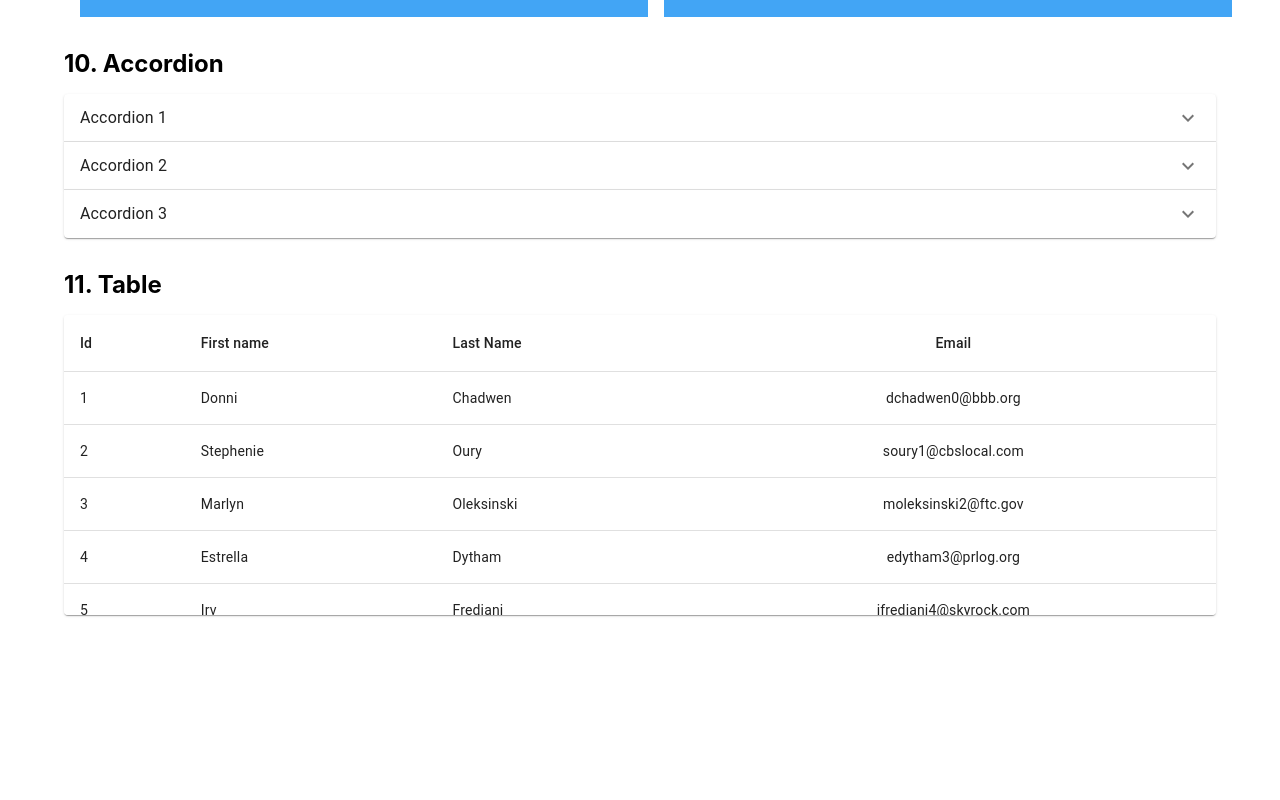
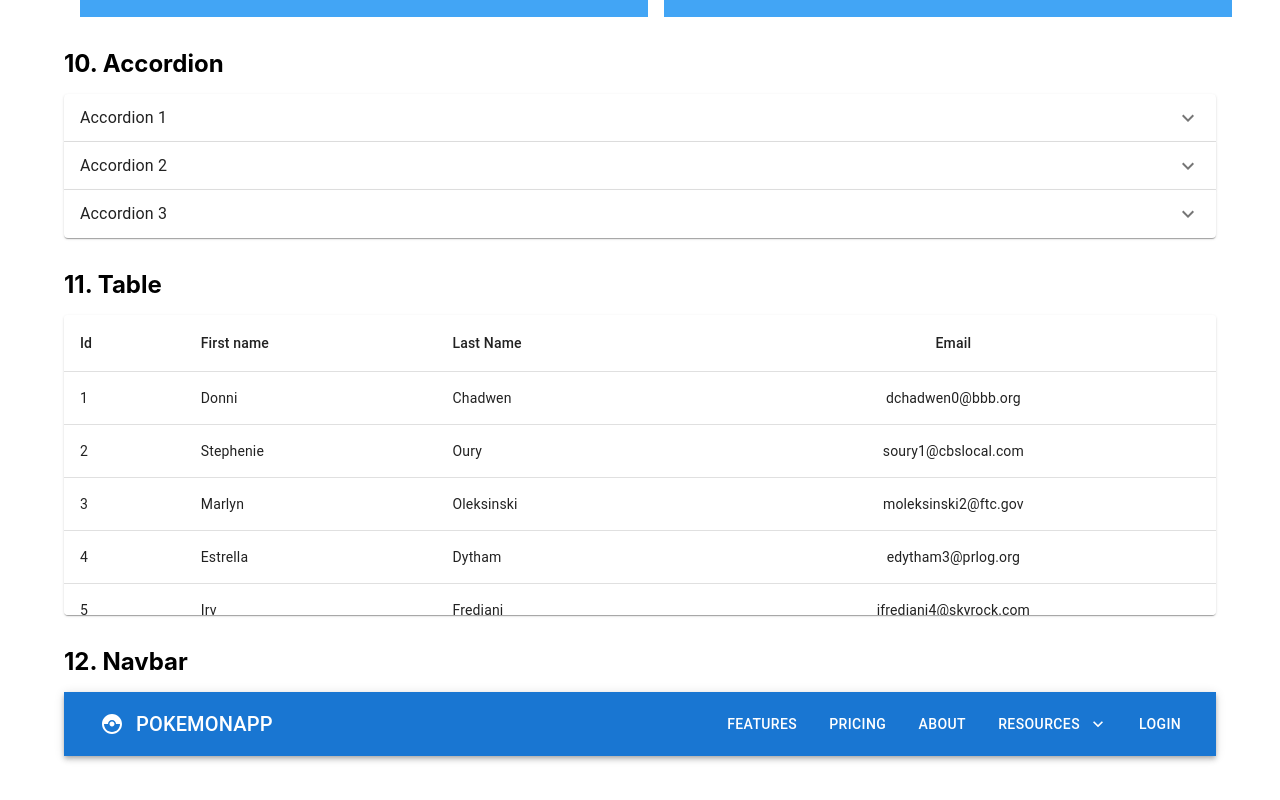
Before and after one commit to clarklindev/react-materialui, a React (Create React App) app: page / in a window 1280 px wide. Shown: the part 5525-6325 px from the top of the page. Before the commit the page ends 6204 px from the top, so only its background shows below. Built offline with nearby package versions, Linux system fonts and the light colour scheme.

Commit message:
NavBar + Menu

```diff
--- a/src/App.tsx
+++ b/src/App.tsx
@@ -14,6 +14,7 @@ import { MuiCard } from "./components/MuiCard";
 import { MuiLayout } from "./components/MuiLayout";
 import { MuiAccordion } from "./components/MuiAccordion";
 import { MuiTable } from "./components/MuiTable";
+import { MuiNavbar } from "./components/MuiNavbar";
 
 function App() {
   return (
@@ -95,6 +96,11 @@ function App() {
           <h2>11. Table</h2>
           <MuiTable />
         </Stack>
+
+        <Stack direction='column' spacing={2}>
+          <h2>12. Navbar</h2>
+          <MuiNavbar />
+        </Stack>
       </Stack>
     </div>
   );
--- /dev/null
+++ b/src/components/MuiNavbar.tsx
@@ -0,0 +1,76 @@
+import React, { useState } from "react";
+import {
+  AppBar,
+  Toolbar,
+  IconButton,
+  Typography,
+  Stack,
+  Button,
+  Menu, //MENU
+  MenuItem, //MENU
+} from "@mui/material";
+import CatchingPokemonIcon from "@mui/icons-material/CatchingPokemon";
+import KeyboardArrowDownIcon from "@mui/icons-material/KeyboardArrowDown";
+
+export const MuiNavbar = () => {
+  const [anchorEl, setAnchorEl] = useState<null | HTMLElement>(null);
+  const open = Boolean(anchorEl);
+
+  const handleClick = (event: React.MouseEvent<HTMLButtonElement>) => {
+    setAnchorEl(event.currentTarget);
+  };
+
+  const handleClose = () => {
+    setAnchorEl(null);
+  };
+
+  return (
+    <AppBar position='static'>
+      <Toolbar>
+        <IconButton size='large' color='inherit' aria-label='logo'>
+          <CatchingPokemonIcon />
+        </IconButton>
+        <Typography variant='h6' component='div' sx={{ flexGrow: 1 }}>
+          POKEMONAPP
+        </Typography>
+        <Stack direction='row' spacing={2}>
+          <Button color='inherit'>Features</Button>
+          <Button color='inherit'>Pricing</Button>
+          <Button color='inherit'>About</Button>
+          <Button
+            color='inherit'
+            id='resources-button'
+            onClick={handleClick}
+            aria-controls={open ? "resources-menu" : undefined}
+            aria-haspopup='true'
+            aria-expanded={open ? "true" : undefined}
+            endIcon={<KeyboardArrowDownIcon />}
+          >
+            Resources
+          </Button>
+          <Button color='inherit'>Login</Button>
+        </Stack>
+        <Menu
+          id='resources-menu'
+          anchorEl={anchorEl}
+          open={open}
+          MenuListProps={{
+            "aria-labelledby": "resources-button",
+          }}
+          onClose={handleClose}
+          anchorOrigin={{
+            vertical: "bottom",
+            horizontal: "right",
+          }}
+          transformOrigin={{
+            vertical: "top",
+            horizontal: "right",
+          }}
+        >
+          <MenuItem onClick={handleClose}>Blog</MenuItem>
+          <MenuItem onClick={handleClose}>Podcast</MenuItem>
+        </Menu>
+      </Toolbar>
+    </AppBar>
+  );
+};
```
Also changed, not shown: 1 other file (tests, documents, lock files or other folders).
